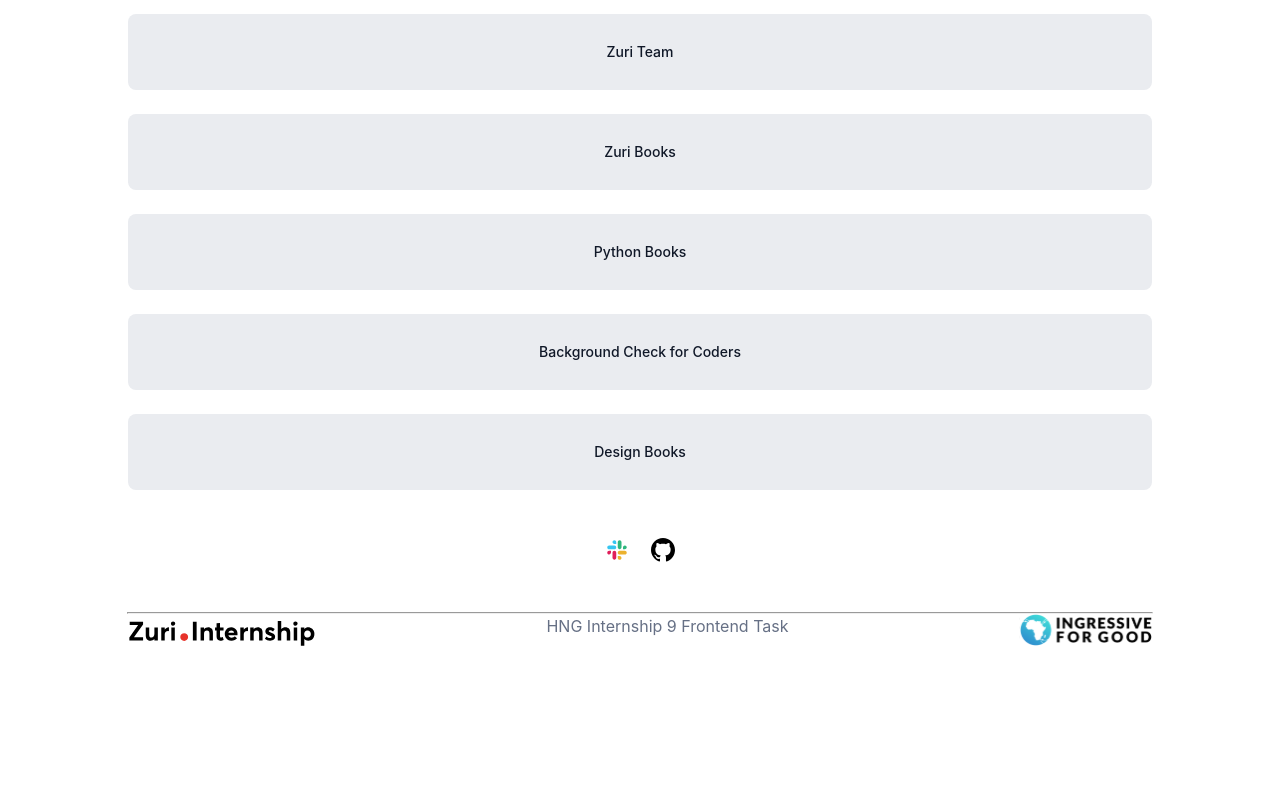
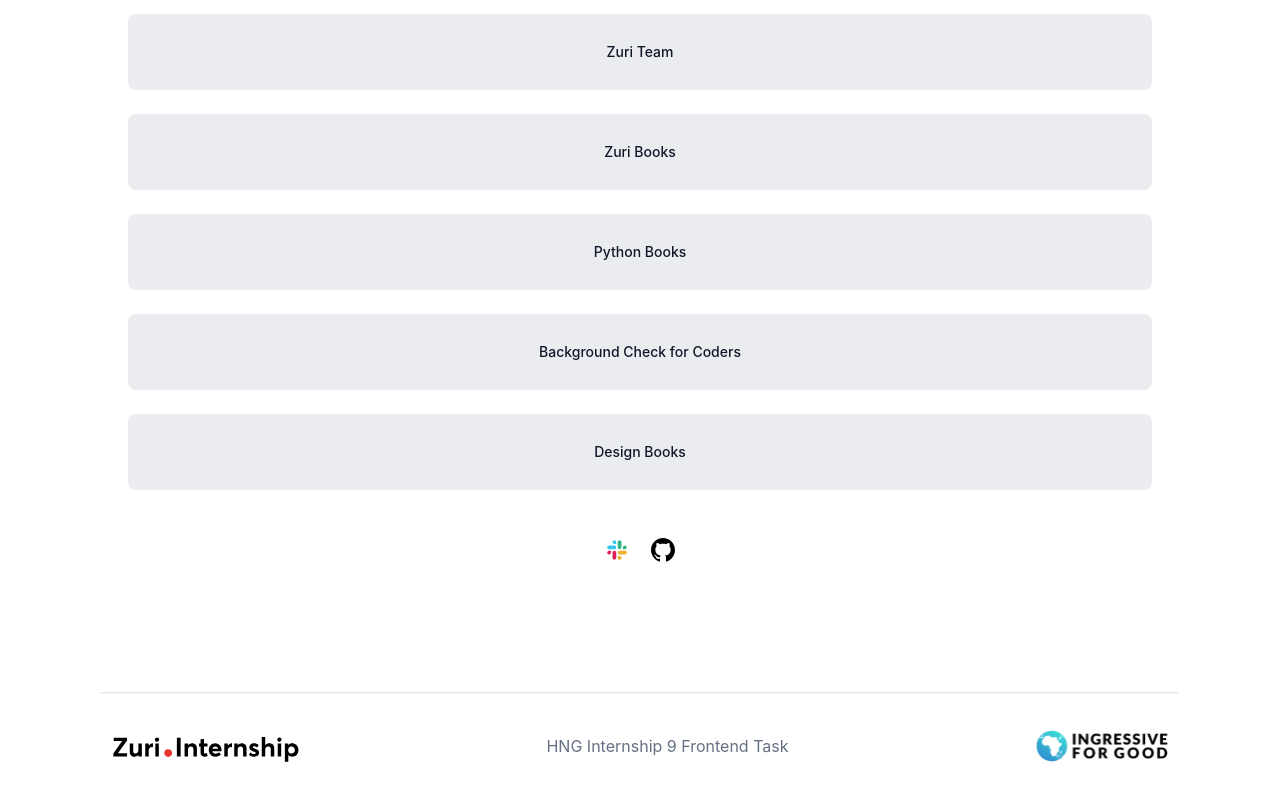
Before and after one commit to Kudatee007/Linktree, a React (Create React App) app: page / in a window 1280 px wide. Shown: the part 326-1126 px from the top of the page. Before the commit the page ends 972 px from the top, so only its background shows below. Built offline with nearby package versions, Linux system fonts and the light colour scheme.

Commit message:
changed footer design

```diff
--- a/src/LinkTree/Linktree.css
+++ b/src/LinkTree/Linktree.css
@@ -84,17 +84,22 @@
     align-items: center;
     margin: 0 auto;
     padding-top: 24px;
-    padding-bottom: 50px;
+    padding-bottom: 130px;
   }
   .line{
-    width: 80%;
+    width: 84%;
     margin: 0 auto;
+    opacity: 0.3;
   }
   .footer{
     display: flex;
     justify-content: space-between;
-    width: 80%;
+    align-items: center;
+    /* width: 80%; */
+    padding: 0 112px;
     margin: 0 auto;
+    padding-top: 36px;
+    padding-bottom: 52px;
   }
   .intern{
     font-family: 'Inter';
```
